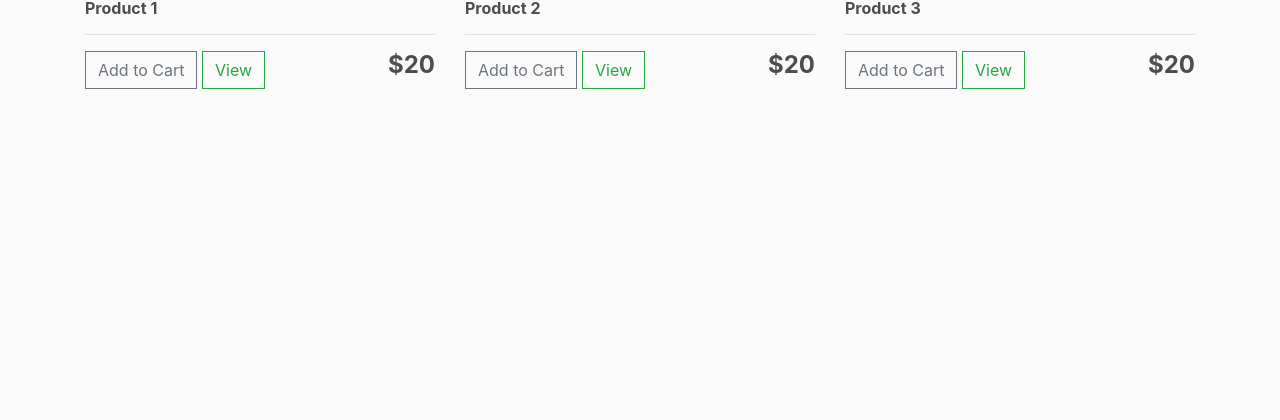
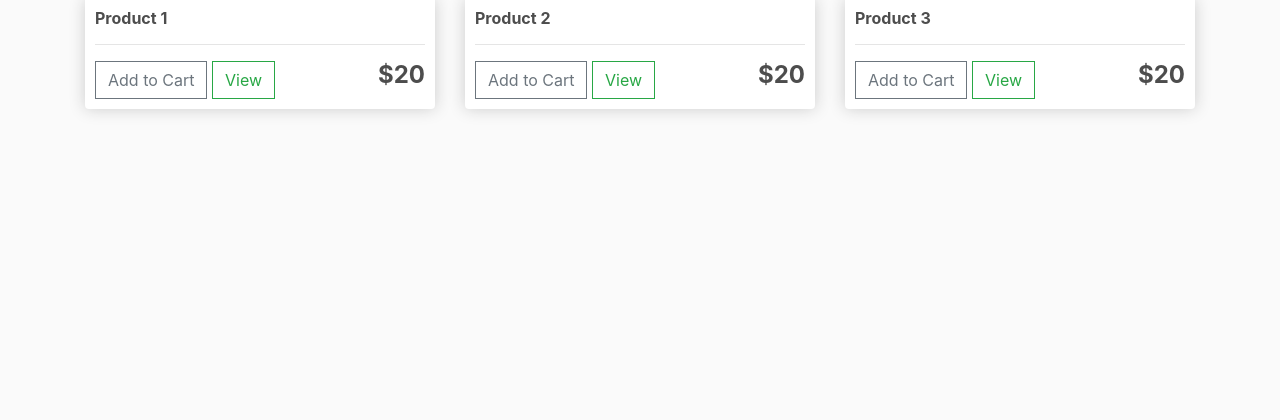
Before and after one commit to IoannisLoulloupis/pythonProject-eCommerce, a Django app: page / in a window 1280 px wide. Shown: the part 292-712 px from the top of the page. Run offline with Django 4.2, Linux system fonts and the light colour scheme; some libraries are stand-ins or nearby versions.

Commit message:
Project Setup and Templates 2

```diff
--- a/ecommerce/store/templates/store/store.html
+++ b/ecommerce/store/templates/store/store.html
@@ -6,7 +6,7 @@
     <div class="row">
         <div class="col-lg-4">
             <img src="{% static 'images/placeholder.png' %}" class="thumbnail">
-            <div class="box-element-product">
+            <div class="box-element product">
                 <h6>
                     <strong>
                         Product 1
@@ -28,7 +28,7 @@
         </div>
         <div class="col-lg-4">
             <img src="{% static 'images/placeholder.png' %}" class="thumbnail">
-            <div class="box-element-product">
+            <div class="box-element product">
                 <h6>
                     <strong>
                         Product 2
@@ -50,7 +50,7 @@
         </div>
         <div class="col-lg-4">
             <img src="{% static 'images/placeholder.png' %}" class="thumbnail">
-            <div class="box-element-product">
+            <div class="box-element product">
                 <h6>
                     <strong>
                         Product 3
```
Also changed, not shown: ecommerce/store/templates/store/checkout.html (+6 -9 lines).
